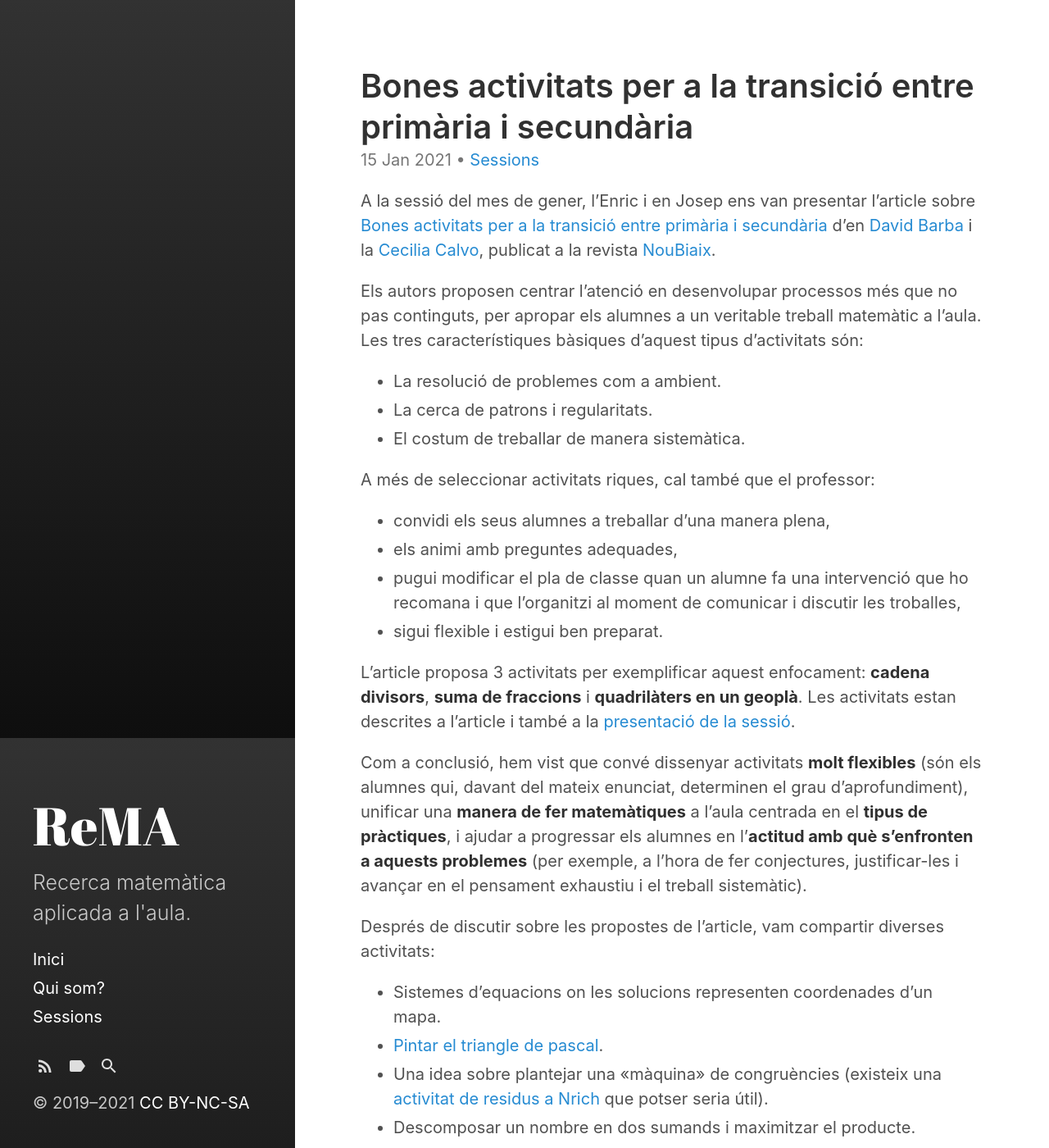
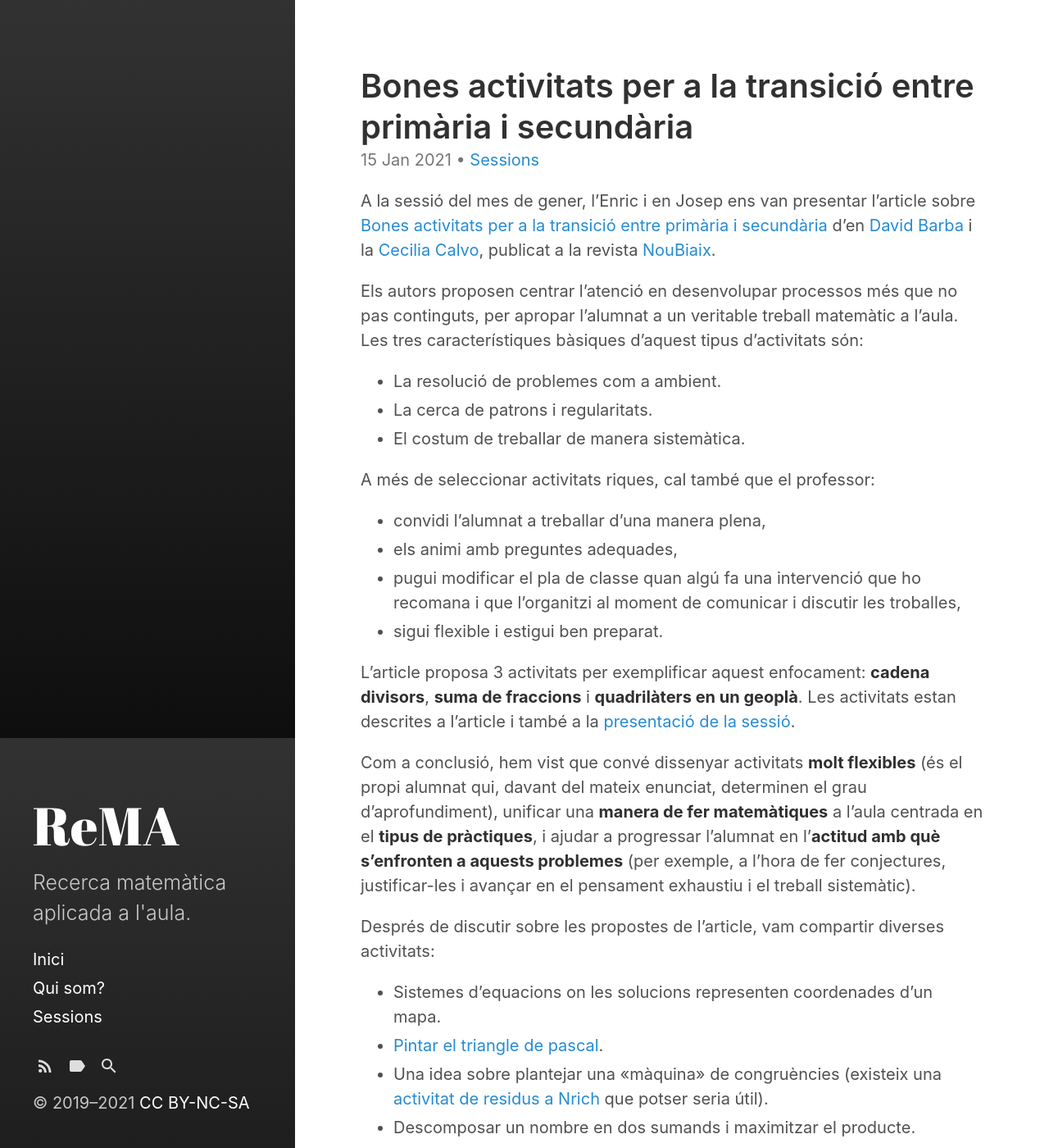
Before and after one commit to grup-rema/grup-rema.github.io, a Jekyll site: the page built from _posts/2021-01-15-Bones activitats per a la transició entre primària i secundària.md, in a window 1280 px wide and 1400 px high. Shown: the whole window at 82% size. Built offline with Jekyll 4.4.1, drawn with Linux system fonts in a browser that asks for light colours; some of the changed text lies outside the part shown.

Commit message:
correccions

```diff
--- a/_posts/2021-01-15-Bones activitats per a la transició entre primària i secundària.md
+++ b/_posts/2021-01-15-Bones activitats per a la transició entre primària i secundària.md
@@ -6,7 +6,7 @@ category: Sessions
 
 A la sessió del mes de gener, l'Enric i en Josep ens van presentar l'article sobre [Bones activitats per a la transició entre primària i secundària](https://www.raco.cat/index.php/Noubiaix/article/view/302380/392058) d'en [David Barba](https://twitter.com/DavidBarba2) i la [Cecilia Calvo](https://twitter.com/ccbcnmvd), publicat a la revista [NouBiaix](https://www.raco.cat/index.php/Noubiaix).
 
-Els autors proposen centrar l'atenció en desenvolupar processos més que no pas continguts, per apropar els alumnes a un veritable treball matemàtic a l'aula. Les tres característiques bàsiques d'aquest tipus d'activitats són:
+Els autors proposen centrar l'atenció en desenvolupar processos més que no pas continguts, per apropar l'alumnat a un veritable treball matemàtic a l'aula. Les tres característiques bàsiques d'aquest tipus d'activitats són:
 
 - La resolució de problemes com a ambient.
 - La cerca de patrons i regularitats.
@@ -14,14 +14,14 @@ Els autors proposen centrar l'atenció en desenvolupar processos més que no pas
 
 A més de seleccionar activitats riques, cal també que el professor:
 
-- convidi els seus alumnes a treballar d'una manera plena,
+- convidi l'alumnat a treballar d'una manera plena,
 - els animi amb preguntes adequades,
-- pugui modificar el pla de classe quan un alumne fa una intervenció que ho recomana i que l'organitzi al moment de comunicar i discutir les troballes,
+- pugui modificar el pla de classe quan algú fa una intervenció que ho recomana i que l'organitzi al moment de comunicar i discutir les troballes,
 - sigui flexible i estigui ben preparat.
 
 L'article proposa 3 activitats per exemplificar aquest enfocament: **cadena divisors**, **suma de fraccions** i **quadrilàters en un geoplà**. Les activitats estan descrites a l'article i també a la [presentació de la sessió](https://docs.google.com/presentation/d/1YE54BLEbhCy3c0M4hm53Z03qP6DO-YnmtyIhLh6tgY0/edit?usp=sharing).
 
-Com a conclusió, hem vist que convé dissenyar activitats **molt flexibles** (són els alumnes qui, davant del mateix enunciat, determinen el grau d'aprofundiment), unificar una **manera de fer matemàtiques** a l'aula centrada en el **tipus de pràctiques**, i ajudar a progressar els alumnes en l'**actitud amb què s'enfronten a aquests problemes** (per exemple, a l'hora de fer conjectures, justificar-les i avançar en el pensament exhaustiu i el treball sistemàtic).
+Com a conclusió, hem vist que convé dissenyar activitats **molt flexibles** (és el propi alumnat qui, davant del mateix enunciat, determinen el grau d'aprofundiment), unificar una **manera de fer matemàtiques** a l'aula centrada en el **tipus de pràctiques**, i ajudar a progressar l'alumnat en l'**actitud amb què s'enfronten a aquests problemes** (per exemple, a l'hora de fer conjectures, justificar-les i avançar en el pensament exhaustiu i el treball sistemàtic).
 
 Després de discutir sobre les propostes de l'article, vam compartir diverses activitats:
 
@@ -35,4 +35,4 @@ Després de discutir sobre les propostes de l'article, vam compartir diverses ac
 
 Finalment, ens vam centrar en desenvolupar l'[activitat de suma de fraccions](https://docs.google.com/document/d/1U_CmQ_8O5s08qaMYk6UMo3rUsLKxCSfwRVdKm7ktZPY/edit?usp=sharing) proposada a l'article i la portarem a l'aula al llarg d'aquest mes.
 
-A la propera sessió de febrer revisarem les produccions dels alumnes i parlarem de l'[avaluació de la resolució de problemes](https://www.raco.cat/index.php/Noubiaix/article/view/371494) a partir de l'article de Joana Villalonga i Jordi Deulofeu.
+A la propera sessió de febrer revisarem les produccions de classe i parlarem de l'[avaluació de la resolució de problemes](https://www.raco.cat/index.php/Noubiaix/article/view/371494) a partir de l'article de Joana Villalonga i Jordi Deulofeu.
```
